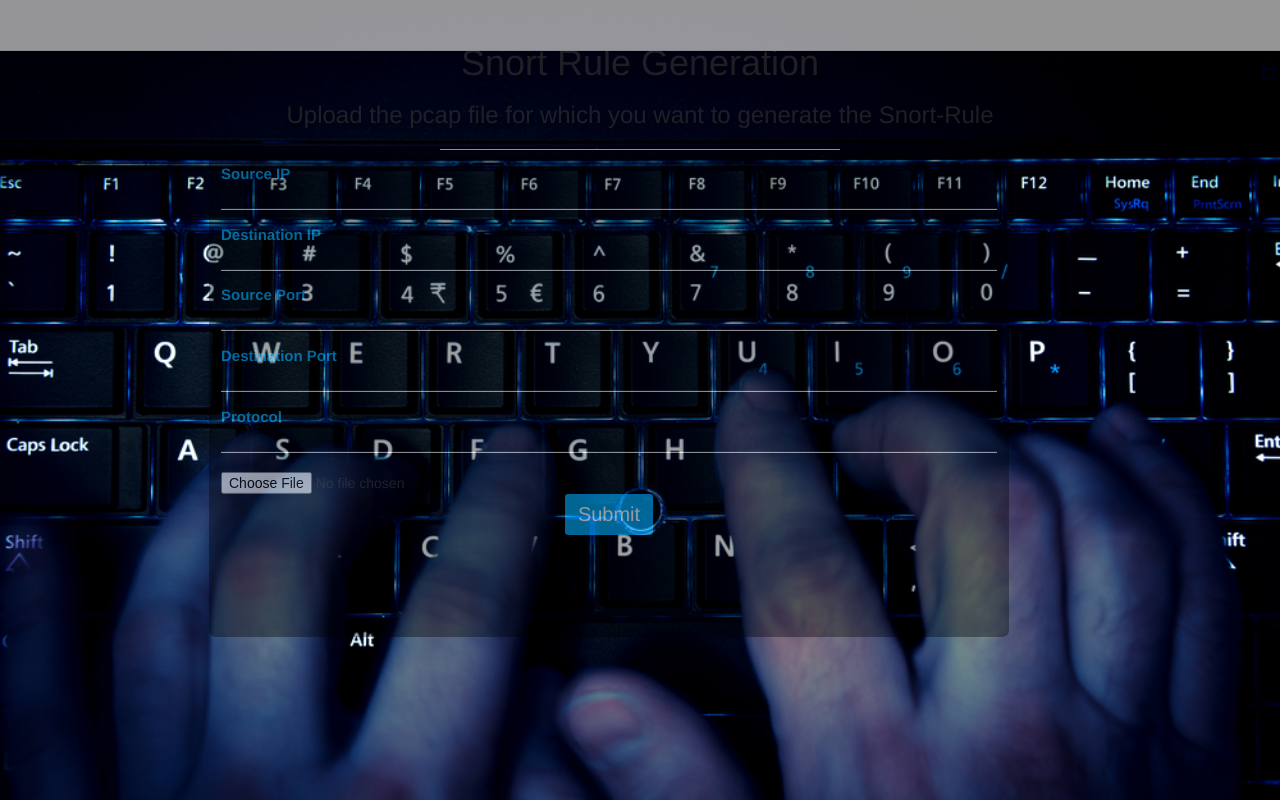
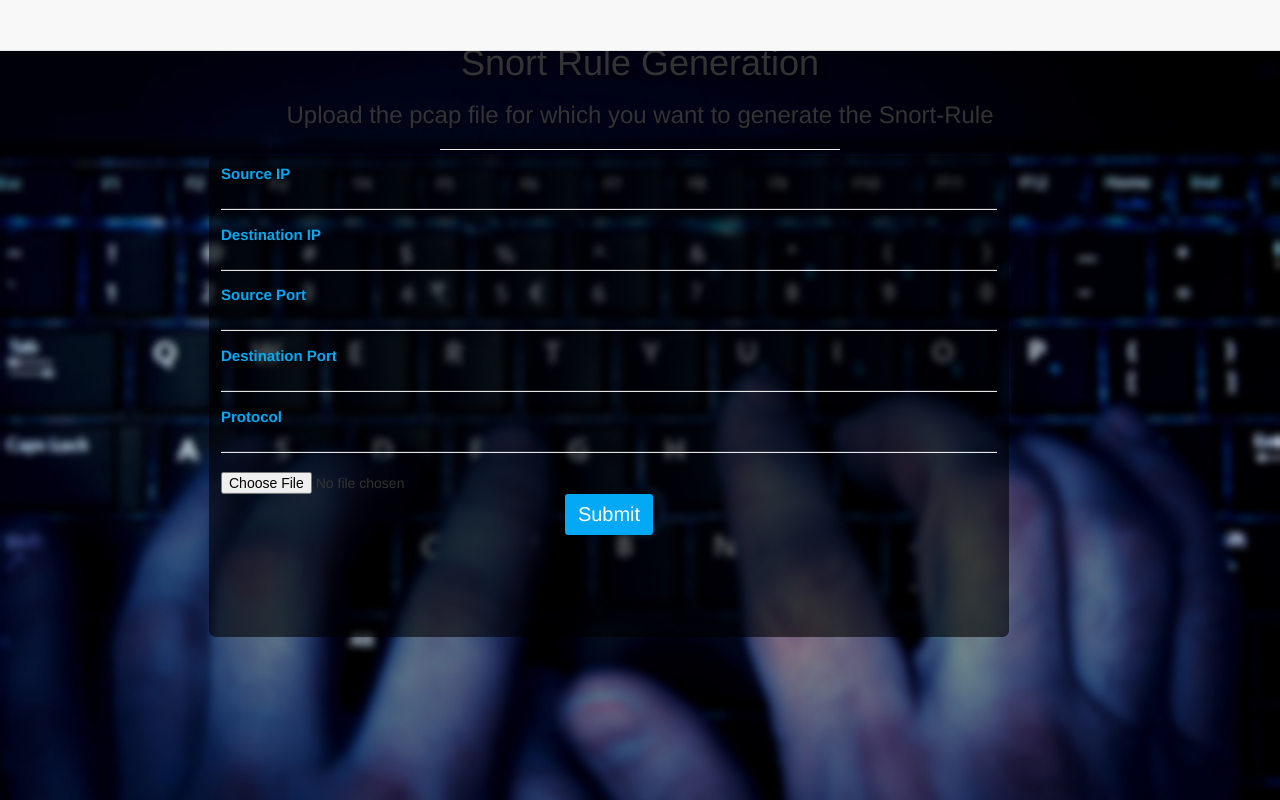
Before and after one commit to Aksh97/Snort_rule, a Flask app: page / in a window 1280 px wide. Run offline with Flask 2, Linux system fonts and the light colour scheme; some libraries are stand-ins or nearby versions.

Commit message:
background

```diff
--- a/static/css/app.css
+++ b/static/css/app.css
@@ -4,7 +4,7 @@
   -moz-background-size: cover;
   -o-background-size: cover;
   background-size: cover;
-  opacity: 0.6;
+
 }
 
 body,
```
Also changed, not shown: static/css/keyboards.jpg.
